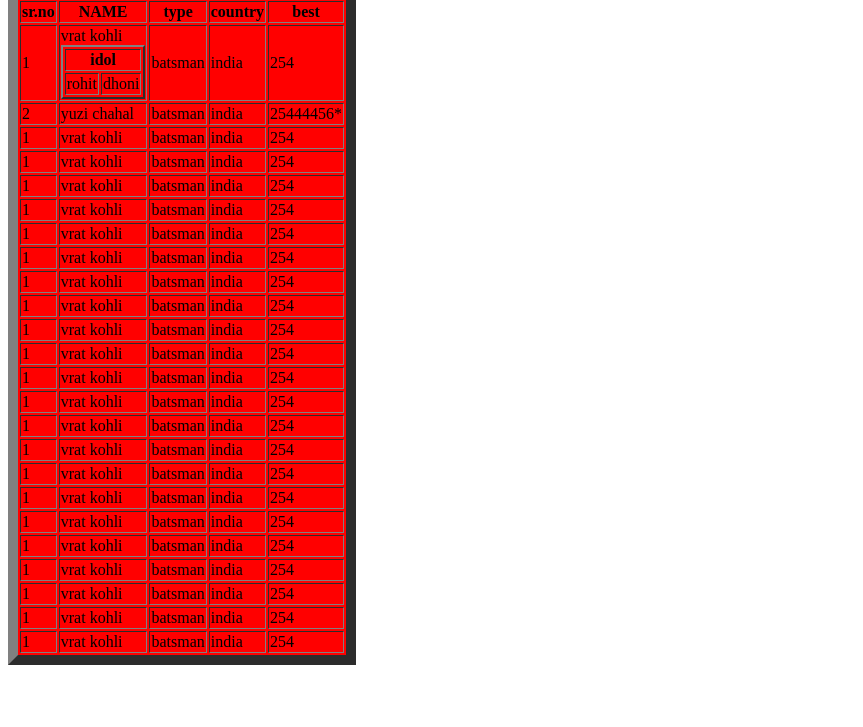
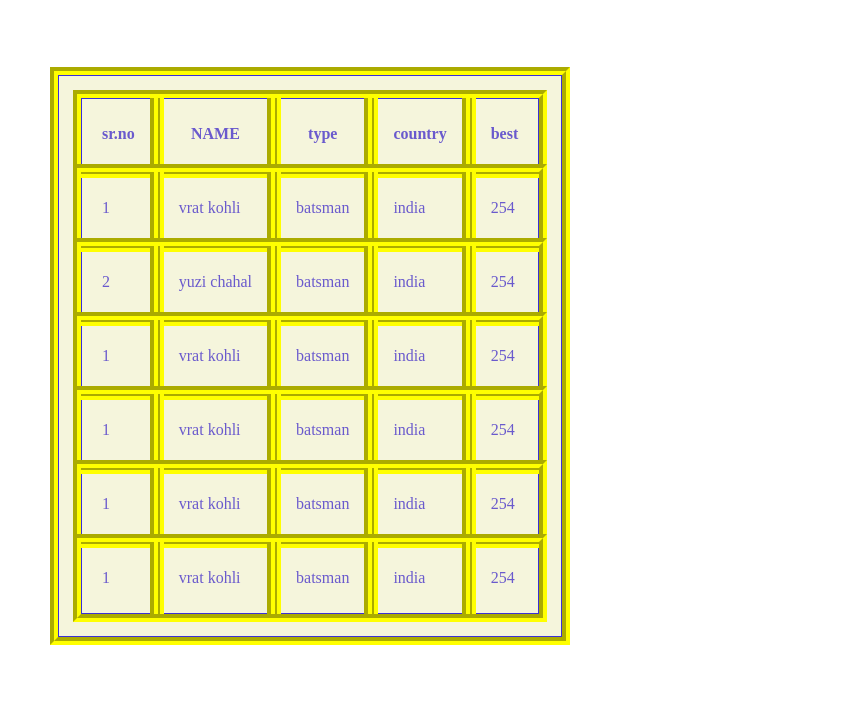
Before and after one commit to lokendrasingh8209/tablehtml, a plain HTML site: page index.html in a window 1280 px wide. Shown: the part 73-800 px from the top of the page, without its empty margins (0-863 px from the left). Drawn offline with Linux system fonts and the light colour scheme.

Commit message:
first commit

```diff
--- a/index.html
+++ b/index.html
@@ -6,200 +6,69 @@
     <meta http-equiv="X-UA-Compatible" content="IE=edge">
     <meta name="viewport" content="width=device-width, initial-scale=1.0">
     <title>tabels</title>
+    <link rel="stylesheet" href="style.css">
 </head>
 
 <body>
-    <table border="10" height="300" widht="400" bgcolor="red">
-        <caption><b>best players in the world</b></caption>
-        <br>
-        <thead>
-            <tr>
-                <th>sr.no</th>
-                <th>NAME</th>
-                <th>type</th>
-                <th>country</th>
-                <th>best</th>
+    <main>
+        <h1 class="heading">best players in the world</h1>
+        <table class="table">
+            <thead class="table">
+                <tr class="table">
+                    <th class="table">sr.no</th>
+                    <th class="table">NAME</th>
+                    <th class="table">type</th>
+                    <th class="table">country</th>
+                    <th class="table">best</th>
                 </tr>
             </thead><br>
             <tbody>
-            <tr>
-                <td>1</td>
-                <td>vrat kohli
-                    <table border="2">
-                        <th colspan="2">idol</th>
-                        <tr>
-                            <td>rohit</td>
-                            <td>dhoni</td>
+                <tr class="table">
+                    <td class="table">1</td>
+                    <td class="table">vrat kohli</td>
+                    <td class="table">batsman</td>
+                    <td class="table">india</td>
+                    <td class="table">254</td>
                 </tr>
-                    </table>
-                </td>
-                <td>batsman</td>
-                <td>india</td>
-                <td>254</td>
+                <tr class="table">
+                    <td class="table">2</td>
+                    <td class="table">yuzi chahal</td>
+                    <td class="table">batsman</td>
+                    <td class="table">india</td>
+                    <td class="table">254</td>
                 </tr>
-            <tr>
-                <td>2</td>
-                <td>yuzi chahal</td>
-                <td>batsman</td>
-                <td>india</td>
-                <td>25444456*</td>
+                <tr class="table">
+                    <td class="table">1</td>
+                    <td class="table">vrat kohli</td>
+                    <td class="table">batsman</td>
+                    <td class="table">india</td>
+                    <td class="table">254</td>
                 </tr>
-            <tr>
-                <td>1</td>
-                <td>vrat kohli</td>
-                <td>batsman</td>
-                <td>india</td>
-                <td>254</td>
+                <tr class="table">
+                    <td class="table">1</td>
+                    <td class="table">vrat kohli</td>
+                    <td class="table">batsman</td>
+                    <td class="table">india</td>
+                    <td class="table">254</td>
                 </tr>
-            <tr>
-                <td>1</td>
-                <td>vrat kohli</td>
-                <td>batsman</td>
-                <td>india</td>
-                <td>254</td>
+                <tr class="table">
+                    <td class="table">1</td>
+                    <td class="table">vrat kohli</td>
+                    <td class="table">batsman</td>
+                    <td class="table">india</td>
+                    <td class="table">254</td>
                 </tr>
-            <tr>
-                <td>1</td>
-                <td>vrat kohli</td>
-                <td>batsman</td>
-                <td>india</td>
-                <td>254</td>
+                <tr class="table">
+                    <td class="table">1</td>
+                    <td class="table">vrat kohli</td>
+                    <td class="table">batsman</td>
+                    <td class="table">india</td>
+                    <td class="table">254</td>
                 </tr>
-            <tr>
-                <td>1</td>
-                <td>vrat kohli</td>
-                <td>batsman</td>
-                <td>india</td>
-                <td>254</td>
-            </tr>
-            <tr>
-                <td>1</td>
-                <td>vrat kohli</td>
-                <td>batsman</td>
-                <td>india</td>
-                <td>254</td>
-            </tr>
-            <tr>
-                <td>1</td>
-                <td>vrat kohli</td>
-                <td>batsman</td>
-                <td>india</td>
-                <td>254</td>
-            </tr>
-            <tr>
-                <td>1</td>
-                <td>vrat kohli</td>
-                <td>batsman</td>
-                <td>india</td>
-                <td>254</td>
-            </tr>
-            <tr>
-                <td>1</td>
-                <td>vrat kohli</td>
-                <td>batsman</td>
-                <td>india</td>
-                <td>254</td>
-            </tr>
-            <tr>
-                <td>1</td>
-                <td>vrat kohli</td>
-                <td>batsman</td>
-                <td>india</td>
-                <td>254</td>
-            </tr>
-            <tr>
-                <td>1</td>
-                <td>vrat kohli</td>
-                <td>batsman</td>
-                <td>india</td>
-                <td>254</td>
-            </tr>
-            <tr>
-                <td>1</td>
-                <td>vrat kohli</td>
-                <td>batsman</td>
-                <td>india</td>
-                <td>254</td>
-            </tr>
-            <tr>
-                <td>1</td>
-                <td>vrat kohli</td>
-                <td>batsman</td>
-                <td>india</td>
-                <td>254</td>
-            </tr>
-            <tr>
-                <td>1</td>
-                <td>vrat kohli</td>
-                <td>batsman</td>
-                <td>india</td>
-                <td>254</td>
-            </tr>
-            <tr>
-                <td>1</td>
-                <td>vrat kohli</td>
-                <td>batsman</td>
-                <td>india</td>
-                <td>254</td>
-            </tr>
-            <tr>
-                <td>1</td>
-                <td>vrat kohli</td>
-                <td>batsman</td>
-                <td>india</td>
-                <td>254</td>
-            </tr>
-            <tr>
-                <td>1</td>
-                <td>vrat kohli</td>
-                <td>batsman</td>
-                <td>india</td>
-                <td>254</td>
-            </tr>
-            <tr>
-                <td>1</td>
-                <td>vrat kohli</td>
-                <td>batsman</td>
-                <td>india</td>
-                <td>254</td>
-            </tr>
-            <tr>
-                <td>1</td>
-                <td>vrat kohli</td>
-                <td>batsman</td>
-                <td>india</td>
-                <td>254</td>
-            </tr>
-            <tr>
-                <td>1</td>
-                <td>vrat kohli</td>
-                <td>batsman</td>
-                <td>india</td>
-                <td>254</td>
-            </tr>
-            <tr>
-                <td>1</td>
-                <td>vrat kohli</td>
-                <td>batsman</td>
-                <td>india</td>
-                <td>254</td>
-            </tr>
-            <tr>
-                <td>1</td>
-                <td>vrat kohli</td>
-                <td>batsman</td>
-                <td>india</td>
-                <td>254</td>
-            </tr>
-            <tr>
-                <td>1</td>
-                <td>vrat kohli</td>
-                <td>batsman</td>
-                <td>india</td>
-                <td>254</td>
-            </tr>
+
             </tbody>
         </table>
+    </main>
 </body>
 
 </html>
--- /dev/null
+++ b/style.css
@@ -0,0 +1,19 @@
+.table {
+    background-color: beige;
+    margin: 50px;
+    padding: 20px;
+    border: 1px solid rgb(59, 48, 214);
+    height: 30px;
+    outline: 8px groove yellow;
+    color: slateblue
+}
+
+.heading {
+    text-align: center;
+    color: darkblue;
+    text-decoration-line: overline underline;
+    text-decoration-color: rgb(186, 212, 12);
+    text-decoration-style: wavy;
+
+
+}
```
Lines whose indentation alone changed are shown as unchanged.
